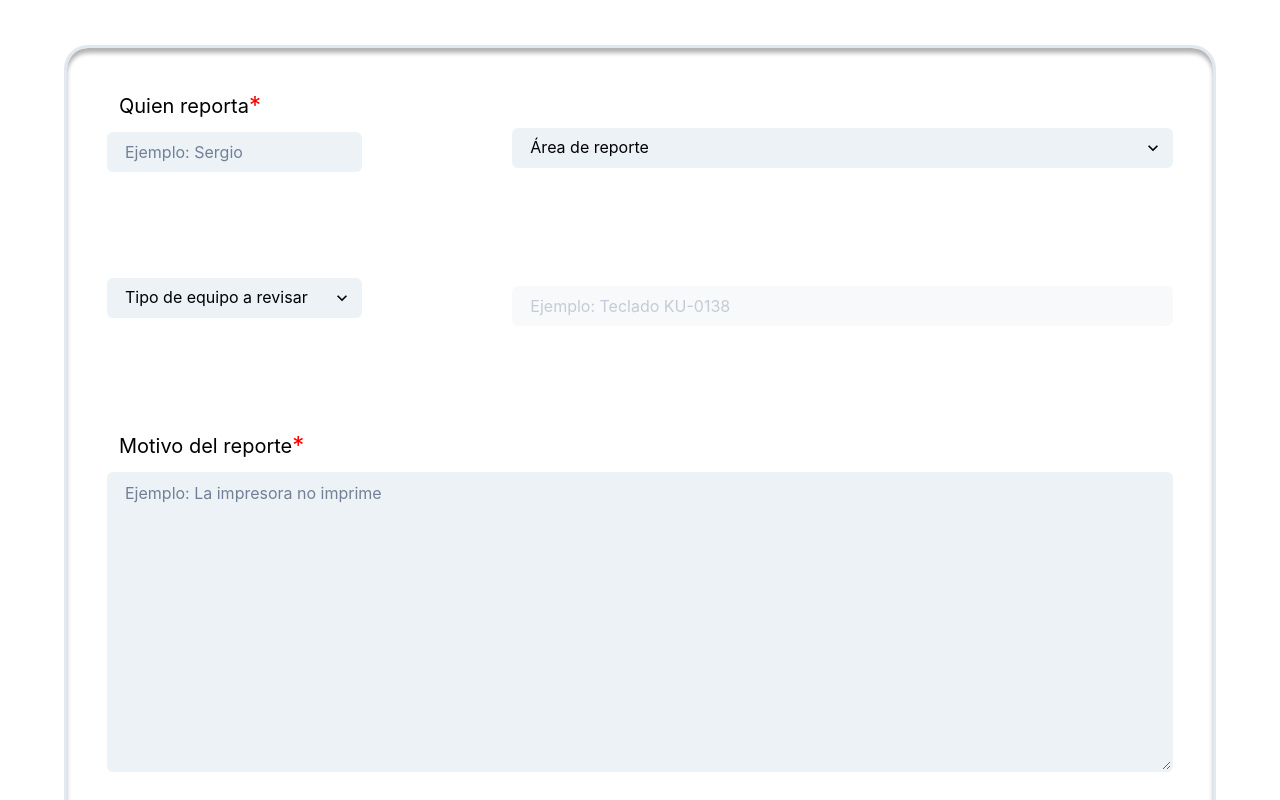
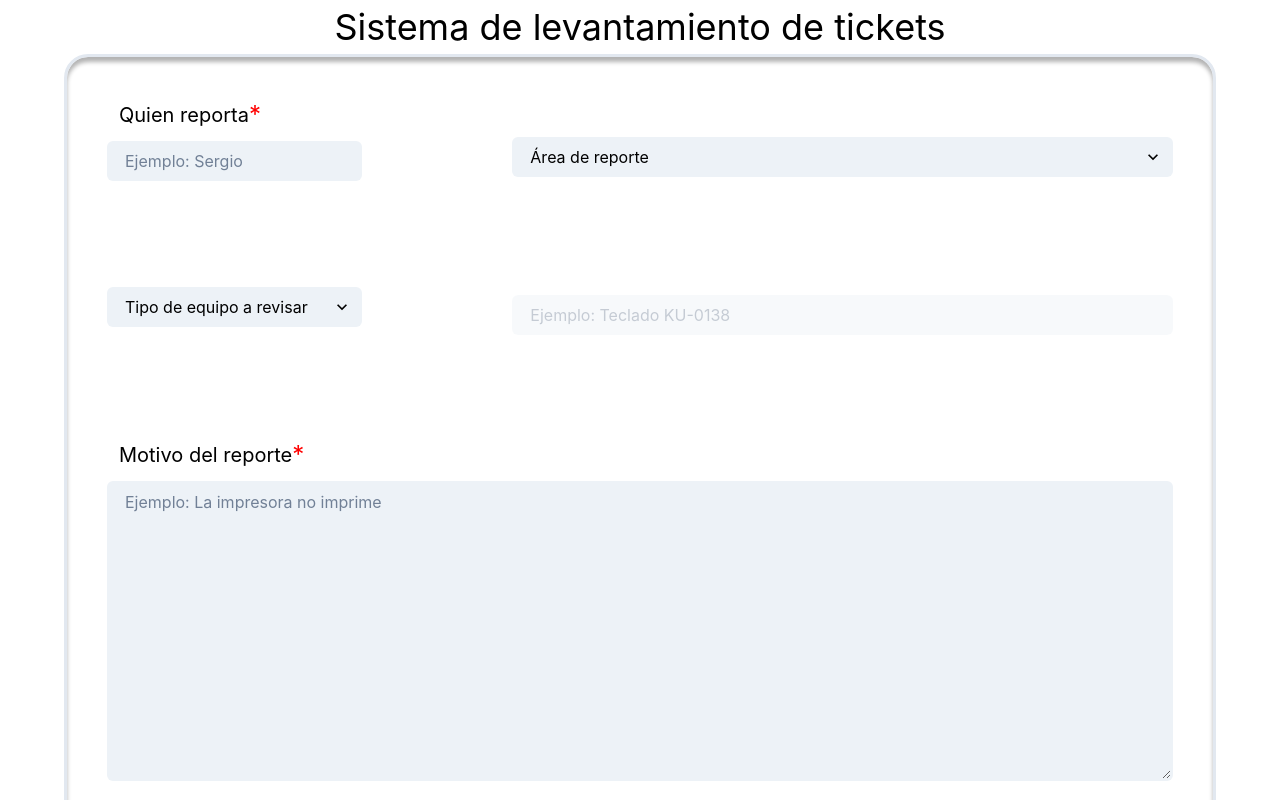
Before and after one commit to Kicho-Fops/Front-Hospital-del-Nino-morelense, a React (Vite) app: page / in a window 1280 px wide. Shown: the top 800 px of the page. Built offline with nearby package versions, Linux system fonts and the light colour scheme.

Commit message:
add title text

```diff
--- a/src/ui/components/QuestionForm.jsx
+++ b/src/ui/components/QuestionForm.jsx
@@ -27,7 +27,7 @@ function QuestionForm() {
     motivoReporte: "",
   });
 
-  const [selectedValue, setSelectedValue] = useState(''); // Initialize the selected value
+  const [selectedValue, setSelectedValue] = useState(""); // Initialize the selected value
 
   const { isOpen, openDialog, closeDialog } = useConfirmationDialog(); // Usamos el hook
   const toast = useToast(); // Inicializamos el hook de useToast
@@ -38,7 +38,9 @@ function QuestionForm() {
 
     //console.log(formData);
 
-    fetch(`http://hosp-nino.servidoreselruso.com:8080/api/ticket/public/create`, {
+    fetch(
+      `http://hosp-nino.servidoreselruso.com:8080/api/ticket/public/create`,
+      {
         // Cambiamos la URL a donde este la API de prueba
         method: "POST",
         headers: {
@@ -53,8 +55,8 @@ function QuestionForm() {
           motive: formData.motivoReporte,
           pcdate: new Date().toISOString(),
         }),
-    })
-
+      }
+    )
       .then((response) => {
         if (!response.ok) {
           throw new Error("Network response was not ok");
@@ -70,7 +72,7 @@ function QuestionForm() {
           isClosable: true,
           position: "top",
           containerStyle: {
-            marginTop: "300px",  // Ajusta el margen superior con px
+            marginTop: "300px", // Ajusta el margen superior con px
           },
         });
       })
@@ -83,7 +85,7 @@ function QuestionForm() {
           isClosable: false,
           position: "top",
           containerStyle: {
-            marginTop: "300px",  // Ajusta el margen superior con px
+            marginTop: "300px", // Ajusta el margen superior con px
           },
         });
       });
@@ -116,29 +118,27 @@ function QuestionForm() {
 
     setSelectedValue(value); // Update the selected value
 
-
     // Find the corresponding value based on selected text
-    const foundItem = LISTA_COMBINADA.find(item => item.text === value);
+    const foundItem = LISTA_COMBINADA.find((item) => item.text === value);
 
     console.log(foundItem);
 
     // If found, extract the number and update formData
     if (foundItem) {
-      const [area, extension] = foundItem.value.split(' - '); // Separate into area and extension
+      const [area, extension] = foundItem.value.split(" - "); // Separate into area and extension
       setFormData((prevData) => ({
         ...prevData,
         areaReporte: area, // Store the area
-          extension: extension // Store the extension
+        extension: extension, // Store the extension
       }));
     } else {
       // Optionally handle the case where the item is not found
       setFormData((prevData) => ({
         ...prevData,
-            selectedValue: '' // Clear the value if not found
+        selectedValue: "", // Clear the value if not found
       }));
     }
   };
-
 
   const isFormComplete =
     formData.quienReporta.trim() !== "" &&
@@ -166,17 +166,13 @@ function QuestionForm() {
         boxShadow="inset 0 5px 4px rgba(0.1, 0.1, 0.1, 0.3)"
         padding={10}
       >
+
         <Grid
           templateColumns={{ base: "1fr", md: "repeat(3, 2fr)" }} // Stack items in 1 column on mobile, grid with 3 columns on larger screens
           templateRows="repeat(1, 1fr)"
           gap={{ base: 20, md: 150 }} // Adjust gap for mobile and larger screens
         >
-          <GridItem
-            w="100%"
-            h="0"
-            color={"black"}
-            colSpan={{ base: 1, md: 1 }}
-          >
+          <GridItem w="100%" h="0" color={"black"} colSpan={{ base: 1, md: 1 }}>
             <CustomTextBox
               title="Quien reporta"
               example="Ejemplo: Sergio"
@@ -204,13 +200,12 @@ function QuestionForm() {
           </GridItem>
 
           <GridItem w="100%" h="1" color={"black"} colSpan={{ base: 1, md: 1 }}>
-
             <CustomSelect
               placeholder={"Tipo de equipo a revisar"}
               variant={"filled"}
               value={formData.tipoEquipo}
               onChange={handleSelectChangeComputer}
-              options={[{ value: "Tipo de equipo a revisar", hidden: true, text: "Tipo de equipo a revisar" },
+              options={[
                 { value: "PC", text: "PC" },
                 { value: "PC/Todo en uno", text: "PC/Todo en uno" },
                 { value: "Laptop", text: "Laptop" },
@@ -218,12 +213,17 @@ function QuestionForm() {
                 { value: "Impresora", text: "Impresora" },
                 { value: "Escáner", text: "Escáner" },
                 { value: "Multifuncional", text: "Multifuncional" },
-              { value: "Otro", text: "Otro" }]}
+                { value: "Otro", text: "Otro" },
+              ]}
             />
-
           </GridItem>
 
-          <GridItem w="100%" h="20" color={"black"} colSpan={{ base: 1, md: 2 }} >
+          <GridItem
+            w="100%"
+            h="20"
+            color={"black"}
+            colSpan={{ base: 1, md: 2 }}
+          >
             <Input
               placeholder="Ejemplo: Teclado KU-0138"
               variant="filled"
--- a/src/ui/pages/MainPage.jsx
+++ b/src/ui/pages/MainPage.jsx
@@ -1,14 +1,11 @@
-import { Grid } from "@chakra-ui/react";
+import { Grid, Text } from "@chakra-ui/react";
 import { useState, useEffect } from "react";
 import QuestionForm from "../components/QuestionForm";
-
-
+// import Logo from "../../assets/hnm_muestra.png";
 
 function MainPage() {
-
   // eslint-disable-next-line no-unused-vars
   const [time, setTime] = useState("");
-
 
   useEffect(() => {
     // Running side-effect when component mounted (componentDidMount)
@@ -19,26 +16,28 @@ function MainPage() {
     // Clear side-effect when component unmount (componentWillUnmount)
     return () => {
       clearInterval(myInterval);
-        }
-      })
+    };
+  });
+
+  return (
+    <>
+      <Grid
+        container
+        alignItems="center" // This aligns the items (text and image) on the same level
+        style={{ minHeight: "5vh" }}
+        templateRows="repeat(1, 1fr)"
+      >
+        {/* <GridItem w="100%" h="0" color={"black"} colSpan={{ base: 1, md: 1 }} marginStart={20}>
+          <Image src={Logo} h={50} w={70} />
+        </GridItem> */}
 
 
-
-    return (
-
-
-    <>
-    <Grid container style={{ minHeight: '100vh' }}>
-
-        {/* <p>
-         {time}
-        </p> */}
+        <Text color="black" style={{ textAlign: "center" }} fontSize="4xl">
+          Sistema de levantamiento de tickets
+        </Text>
+      </Grid>
 
       <QuestionForm />
-
-
-
-    </Grid>
     </>
   );
 }
```
Also changed, not shown: src/assets/hnm_muestra.png (added). Lines whose indentation alone changed are shown as unchanged.
